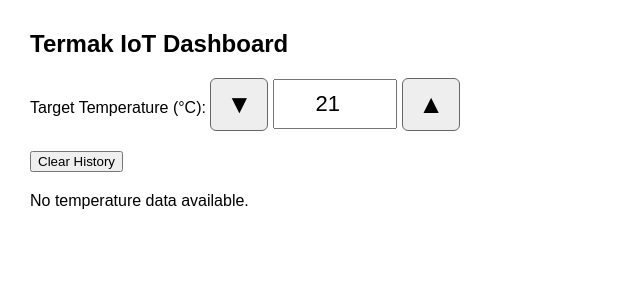
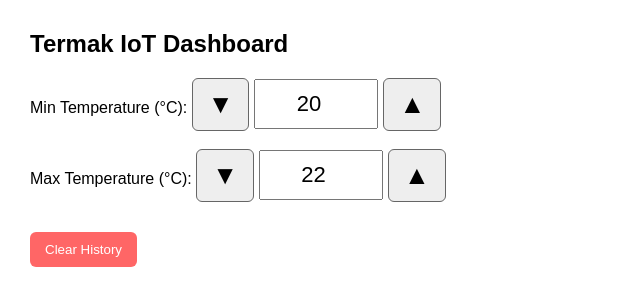
Before and after one commit to TMaakivi/termak-iot, a PHP site: page / in a window 1280 px wide. Shown: the top 306 px of the page, without its empty margins (0-640 px from the left). Run offline with PHP 8.4, Linux system fonts and the light colour scheme.

Commit message:
Refresh fixes

```diff
--- a/index.php
+++ b/index.php
@@ -5,39 +5,31 @@ $latestFile  = "latest.json";
 $historyFile = "history.json";
 $configFile  = "config.json";
 
-// Load target temperature (default 21 °C)
-$targetTemp = 21;
+// Load min/max temperature defaults
+$tempMin = 20.0;
+$tempMax = 22.0;
 if (file_exists($configFile)) {
     $cfg = json_decode(file_get_contents($configFile), true);
-    if (isset($cfg["target_temperature"])) {
-        $targetTemp = floatval($cfg["target_temperature"]);
-    }
+    if (isset($cfg["tempMin"])) $tempMin = floatval($cfg["tempMin"]);
+    if (isset($cfg["tempMax"])) $tempMax = floatval($cfg["tempMax"]);
 }
 
-// Handle form submission to update target
-if (isset($_POST['target_temperature'])) {
-    $targetTemp = floatval($_POST['target_temperature']);
-    file_put_contents($configFile, json_encode(["target_temperature" => $targetTemp]));
-    $message = "Target temperature updated to $targetTemp °C";
+// Handle form submission
+if (isset($_POST['tempMin'])) $tempMin = floatval($_POST['tempMin']);
+if (isset($_POST['tempMax'])) $tempMax = floatval($_POST['tempMax']);
+file_put_contents($configFile, json_encode(["tempMin"=>$tempMin,"tempMax"=>$tempMax]));
+
+// Handle Clear History
+$message = "";
+if (isset($_POST['clear_history'])) {
+    if (file_exists($historyFile)) unlink($historyFile);
+    $historyData = [];
+    $message = "History cleared successfully.";
 }
 
 // Load latest and history
-$latestData  = null;
-$historyData = [];
-if (file_exists($latestFile)) {
-    $decoded = json_decode(file_get_contents($latestFile), true);
-    if (is_array($decoded)) $latestData = $decoded;
-}
-if (file_exists($historyFile)) {
-    $decodedHistory = json_decode(file_get_contents($historyFile), true);
-    if (is_array($decodedHistory)) $historyData = $decodedHistory;
-}
-// Clear history
-if (isset($_POST['clear_history'])) {
-    file_put_contents($historyFile, json_encode([]));
-    $message = "History cleared successfully.";
-}
-
+$latestData  = file_exists($latestFile) ? json_decode(file_get_contents($latestFile), true) : null;
+$historyData = file_exists($historyFile) ? json_decode(file_get_contents($historyFile), true) : [];
 ?>
 <!DOCTYPE html>
 <html>
@@ -51,110 +43,100 @@ if (isset($_POST['clear_history'])) {
 th, td { border: 1px solid #ccc; padding: 8px; text-align: center; }
 th { background-color: #f2f2f2; }
 form { margin-bottom: 20px; }
-        .temp-control {
-            display: inline-flex;
-            align-items: center;
-            gap: 5px;
-        }
-        .temp-control input {
-            font-size: 22px;
-            text-align: center;
-            width: 100px;
-            padding: 10px;
-        }
-        .temp-control .arrow {
-            font-size: 26px;
-            padding: 10px 15px;
-            cursor: pointer;
-            border: 1px solid #666;
-            background: #eee;
-            border-radius: 6px;
-        }
-        .temp-control .arrow:hover {
-            background: #ddd;
-        }
+.temp-control { display:inline-flex; align-items:center; gap:5px; }
+.temp-control input { font-size:22px; text-align:center; width:100px; padding:10px; }
+.temp-control .arrow { font-size:26px; padding:10px 15px; cursor:pointer; border:1px solid #666; background:#eee; border-radius:6px; }
+.temp-control .arrow:hover { background:#ddd; }
+button.clear-btn { padding:10px 15px; cursor:pointer; margin-top:10px; background:#f66; border:none; border-radius:6px; color:white; }
+button.clear-btn:hover { background:#d44; }
+.valve-status { font-size:18px; margin-top:10px; font-weight:bold; }
+.valve-open { color:green; }
+.valve-close { color:red; }
 </style>
 </head>
 <body>
 <h2>Termak IoT Dashboard</h2>
 
-    <form method="POST" id="targetForm">
-        <label>Target Temperature (°C):</label>
+<form method="POST" id="configForm">
+    <label>Min Temperature (°C):</label>
     <div class="temp-control">
-            <button type="button" class="arrow" onclick="changeTemp(-0.5)">▼</button>
-            <input type="number" step="0.1" name="target_temperature" id="targetTemp" value="<?= htmlspecialchars($targetTemp) ?>">
-            <button type="button" class="arrow" onclick="changeTemp(0.5)">▲</button>
+        <button type="button" class="arrow" onclick="changeTemp('min',-0.5)">▼</button>
+        <input type="number" step="0.1" name="tempMin" id="tempMin" value="<?= htmlspecialchars($tempMin) ?>">
+        <button type="button" class="arrow" onclick="changeTemp('min',0.5)">▲</button>
     </div>
-        <noscript><button type="submit">Save</button></noscript>
+    <br><br>
+    <label>Max Temperature (°C):</label>
+    <div class="temp-control">
+        <button type="button" class="arrow" onclick="changeTemp('max',-0.5)">▼</button>
+        <input type="number" step="0.1" name="tempMax" id="tempMax" value="<?= htmlspecialchars($tempMax) ?>">
+        <button type="button" class="arrow" onclick="changeTemp('max',0.5)">▲</button>
+    </div>
+    <br>
 </form>
-    <form method="POST">
-        <button type="submit" name="clear_history" onclick="return confirm('Clear all history?')">Clear History</button>
+
+<?php if ($latestData && isset($latestData["valve"])): ?>
+    <div class="valve-status <?= $latestData["valve"] === "open" ? 'valve-open' : 'valve-close' ?>">
+        Valve: <?= htmlspecialchars(strtoupper($latestData["valve"])) ?>
+    </div>
+<?php endif; ?>
+
+<form method="POST" onsubmit="return confirm('Clear all history?');">
+    <button type="submit" name="clear_history" value="1" class="clear-btn">Clear History</button>
 </form>
-    <?php if (isset($message)) echo "<p><b>$message</b></p>"; ?>
+
+
+
+<?php if ($message): ?>
+    <p><b><?= htmlspecialchars($message) ?></b></p>
+<?php endif; ?>
 
 <?php if ($latestData): ?>
 <h3>Latest Reading</h3>
 <table>
-            <tr>
-                <th>Timestamp</th>
-                <th>Temperature (°C)</th>
-                <th>Valve Status</th>
-                <th>Target (°C)</th>
-            </tr>
+<tr><th>Timestamp</th><th>Temperature (°C)</th><th>Valve</th><th>Min</th><th>Max</th></tr>
 <tr>
 <td><?= htmlspecialchars($latestData["timestamp"] ?? "—") ?></td>
 <td><?= htmlspecialchars($latestData["temperature"] ?? "—") ?></td>
 <td><?= htmlspecialchars($latestData["valve"] ?? "—") ?></td>
-                <td><?= htmlspecialchars($latestData["target"] ?? $targetTemp) ?></td>
+<td><?= htmlspecialchars($latestData["tempMin"] ?? $tempMin) ?></td>
+<td><?= htmlspecialchars($latestData["tempMax"] ?? $tempMax) ?></td>
 </tr>
 </table>
-    <?php else: ?>
-        <p>No temperature data available.</p>
 <?php endif; ?>
 
 <?php if (!empty($historyData)): ?>
 <h3>History (Last <?= count($historyData) ?> readings)</h3>
 <table>
-            <tr>
-                <th>Timestamp</th>
-                <th>Temperature (°C)</th>
-                <th>Valve Status</th>
-                <th>Target (°C)</th>
-            </tr>
-            <?php foreach (array_reverse($historyData) as $entry): ?>
+<tr><th>Timestamp</th><th>Temperature (°C)</th><th>Valve</th><th>Min</th><th>Max</th></tr>
+<?php foreach(array_reverse($historyData) as $entry): ?>
 <tr>
 <td><?= htmlspecialchars($entry["timestamp"] ?? "—") ?></td>
 <td><?= htmlspecialchars($entry["temperature"] ?? "—") ?></td>
 <td><?= htmlspecialchars($entry["valve"] ?? "—") ?></td>
-                    <td><?= htmlspecialchars($entry["target"] ?? $targetTemp) ?></td>
+<td><?= htmlspecialchars($entry["tempMin"] ?? "—") ?></td>
+<td><?= htmlspecialchars($entry["tempMax"] ?? "—") ?></td>
 </tr>
 <?php endforeach; ?>
 </table>
 <?php endif; ?>
 
 <script>
-    function changeTemp(delta) {
-        const input = document.getElementById("targetTemp");
-        let val = parseFloat(input.value) || 0;
+function changeTemp(type, delta){
+    const input = document.getElementById(type=='min'?'tempMin':'tempMax');
+    let val = parseFloat(input.value)||0;
     val += delta;
     input.value = val.toFixed(1);
-        autoSave(); // save immediately
+    autoSave();
 }
 
-    function autoSave() {
-        const form = document.getElementById("targetForm");
+function autoSave(){
+    const form = document.getElementById("configForm");
     const formData = new FormData(form);
-
-        fetch("", {
-            method: "POST",
-            body: formData
-        })
-        .then(r => r.text())
-        .then(() => {
-            console.log("Saved new target");
-            location.reload(); // reload to show updated value in tables
-        });
+    fetch("", {method:"POST", body: formData})
+    .then(r=>r.text())
+    .then(()=>{ location.reload(); });
 }
 </script>
+
 </body>
 </html>
```
Also changed, not shown: temperature.php (+25 -34 lines). Lines whose indentation alone changed are shown as unchanged.
